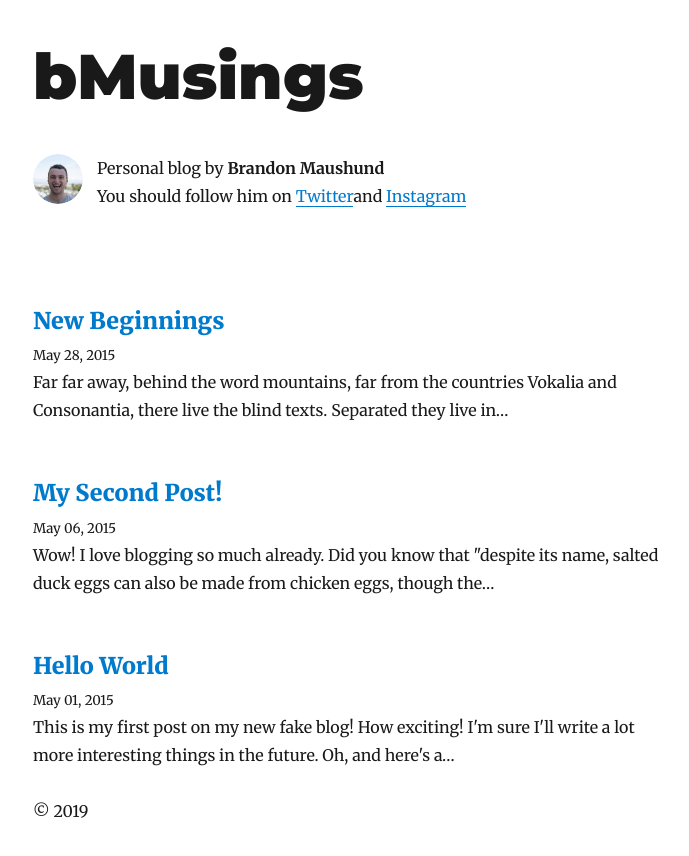
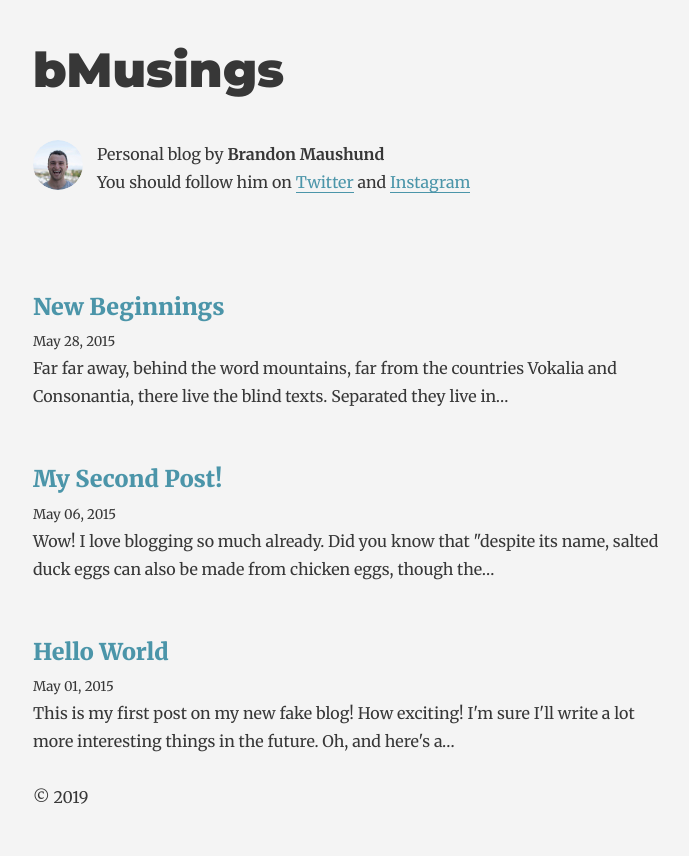
Before and after one commit to Maushundb/bmusings, a Gatsby site: page / in a window 1280 px wide. Shown: the whole page, without its empty margins (292-981 px from the left). Built offline with nearby package versions, Linux system fonts and the light colour scheme; Gatsby itself is replaced by a stand-in of ours; some packages are replaced by stand-ins of ours.

Commit message:
Better color choices

```diff
--- a/src/components/bio.js
+++ b/src/components/bio.js
@@ -32,7 +32,9 @@ const Bio = () => (
           <p>
             Personal blog by <strong>{author}</strong>
             <br />
-            You should follow him on <a href={`https://twitter.com/${social.twitter}`}>Twitter</a>
+            You should follow him on <a href={`https://twitter.com/${social.twitter}`}>
+              Twitter
+            </a>{' '}
             and <a href={`https://instagram.com/${social.instagram}`}>Instagram</a>
           </p>
         </div>
--- a/src/components/layout.js
+++ b/src/components/layout.js
@@ -3,17 +3,22 @@ import { Link } from 'gatsby';
 
 import { rhythm, scale } from '../utils/typography';
 
-class Layout extends React.Component {
-  render() {
-    const { location, title, children } = this.props;
-    const rootPath = `${__PATH_PREFIX__}/`;
-    let header;
+const ROOT_PATH = `${__PATH_PREFIX__}/`;
 
-    if (location.pathname === rootPath) {
-      header = (
+const Layout = ({ location, title, children }) => (
+  <div
+    style={{
+      marginLeft: `auto`,
+      marginRight: `auto`,
+      maxWidth: rhythm(24),
+      padding: `${rhythm(1.5)} ${rhythm(3 / 4)}`,
+    }}
+  >
+    <header>
+      {location.pathname === ROOT_PATH ? (
         <h1
           style={{
-            ...scale(1.5),
+            ...scale(1.2),
             marginBottom: rhythm(1.5),
             marginTop: 0,
           }}
@@ -29,9 +34,7 @@ class Layout extends React.Component {
             {title}
           </Link>
         </h1>
-      );
-    } else {
-      header = (
+      ) : (
         <h3
           style={{
             fontFamily: `Montserrat, sans-serif`,
@@ -49,23 +52,11 @@ class Layout extends React.Component {
             {title}
           </Link>
         </h3>
-      );
-    }
-    return (
-      <div
-        style={{
-          marginLeft: `auto`,
-          marginRight: `auto`,
-          maxWidth: rhythm(24),
-          padding: `${rhythm(1.5)} ${rhythm(3 / 4)}`,
-        }}
-      >
-        <header>{header}</header>
-        <main>{children}</main>
-        <footer>© {new Date().getFullYear()}</footer>
-      </div>
-    );
-  }
-}
+      )}
+    </header>
+    <main>{children}</main>
+    <footer>© {new Date().getFullYear()}</footer>
+  </div>
+);
 
 export default Layout;
--- a/src/components/seo.js
+++ b/src/components/seo.js
@@ -3,7 +3,7 @@ import PropTypes from 'prop-types';
 import Helmet from 'react-helmet';
 import { StaticQuery, graphql } from 'gatsby';
 
-function SEO({ description, lang, meta, keywords, title }) {
+const SEO = ({ description, lang, meta, keywords, title }) => {
   return (
     <StaticQuery
       query={detailsQuery}
@@ -59,7 +59,7 @@ function SEO({ description, lang, meta, keywords, title }) {
       }}
     />
   );
-}
+};
 
 SEO.defaultProps = {
   lang: `en`,
--- a/src/pages/index.js
+++ b/src/pages/index.js
@@ -1,26 +1,21 @@
-import React from "react"
-import { Link, graphql } from "gatsby"
+import React from 'react';
+import { Link, graphql } from 'gatsby';
 
-import Bio from "../components/bio"
-import Layout from "../components/layout"
-import SEO from "../components/seo"
-import { rhythm } from "../utils/typography"
+import Bio from '../components/bio';
+import Layout from '../components/layout';
+import SEO from '../components/seo';
+import { rhythm } from '../utils/typography';
 
-class BlogIndex extends React.Component {
-  render() {
-    const { data } = this.props
-    const siteTitle = data.site.siteMetadata.title
-    const posts = data.allMarkdownRemark.edges
+const BlogIndex = ({ data, location }) => {
+  const siteTitle = data.site.siteMetadata.title;
+  const posts = data.allMarkdownRemark.edges;
 
   return (
-      <Layout location={this.props.location} title={siteTitle}>
-        <SEO
-          title="All posts"
-          keywords={[`blog`, `gatsby`, `javascript`, `react`]}
-        />
+    <Layout location={location} title={siteTitle}>
+      <SEO title="All posts" keywords={[`blog`, `gatsby`, `javascript`, `react`]} />
       <Bio />
       {posts.map(({ node }) => {
-          const title = node.frontmatter.title || node.fields.slug
+        const title = node.frontmatter.title || node.fields.slug;
         return (
           <div key={node.fields.slug}>
             <h3
@@ -35,14 +30,13 @@ class BlogIndex extends React.Component {
             <small>{node.frontmatter.date}</small>
             <p dangerouslySetInnerHTML={{ __html: node.excerpt }} />
           </div>
-          )
+        );
       })}
     </Layout>
-    )
-  }
-}
+  );
+};
 
-export default BlogIndex
+export default BlogIndex;
 
 export const pageQuery = graphql`
   query {
@@ -66,4 +60,4 @@ export const pageQuery = graphql`
       }
     }
   }
-`
+`;
--- a/src/utils/typography.js
+++ b/src/utils/typography.js
@@ -1,23 +1,31 @@
-import Typography from "typography"
-import Wordpress2016 from "typography-theme-wordpress-2016"
+import Typography from 'typography';
+import Wordpress2016 from 'typography-theme-wordpress-2016';
 
+Wordpress2016.headerColor = '#373737';
+Wordpress2016.bodyColor = '#373737';
 Wordpress2016.overrideThemeStyles = () => {
   return {
-    "a.gatsby-resp-image-link": {
+    'a.gatsby-resp-image-link': {
       boxShadow: `none`,
     },
-  }
-}
+    a: {
+      color: '#4b95a9',
+    },
+    body: {
+      backgroundColor: '#f4f4f4',
+    },
+  };
+};
 
-delete Wordpress2016.googleFonts
+delete Wordpress2016.googleFonts;
 
-const typography = new Typography(Wordpress2016)
+const typography = new Typography(Wordpress2016);
 
 // Hot reload typography in development.
 if (process.env.NODE_ENV !== `production`) {
-  typography.injectStyles()
+  typography.injectStyles();
 }
 
-export default typography
-export const rhythm = typography.rhythm
-export const scale = typography.scale
+export default typography;
+export const rhythm = typography.rhythm;
+export const scale = typography.scale;
```
Also changed, not shown: src/templates/blog-post.js (+15 -17 lines). Lines whose indentation alone changed are shown as unchanged.
